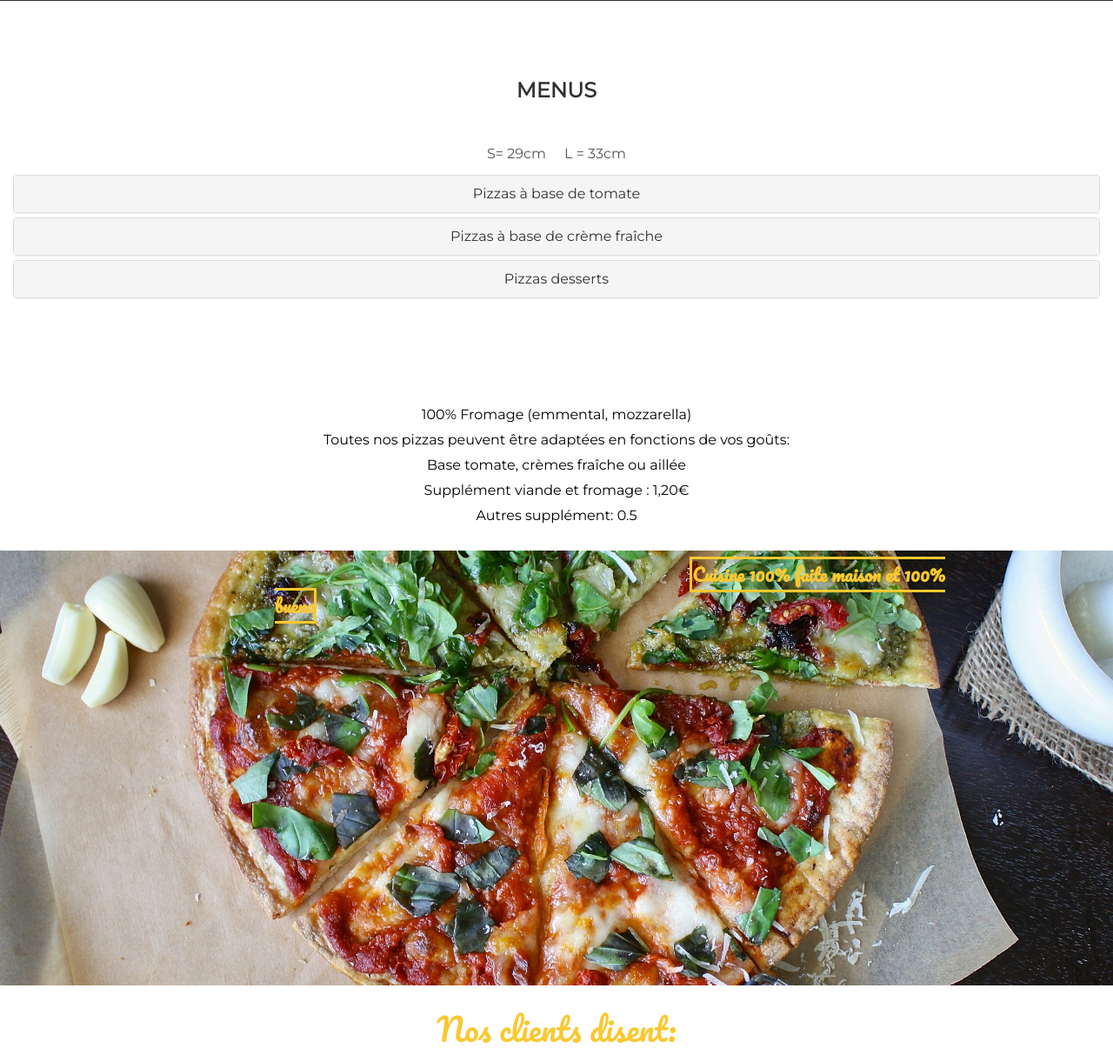
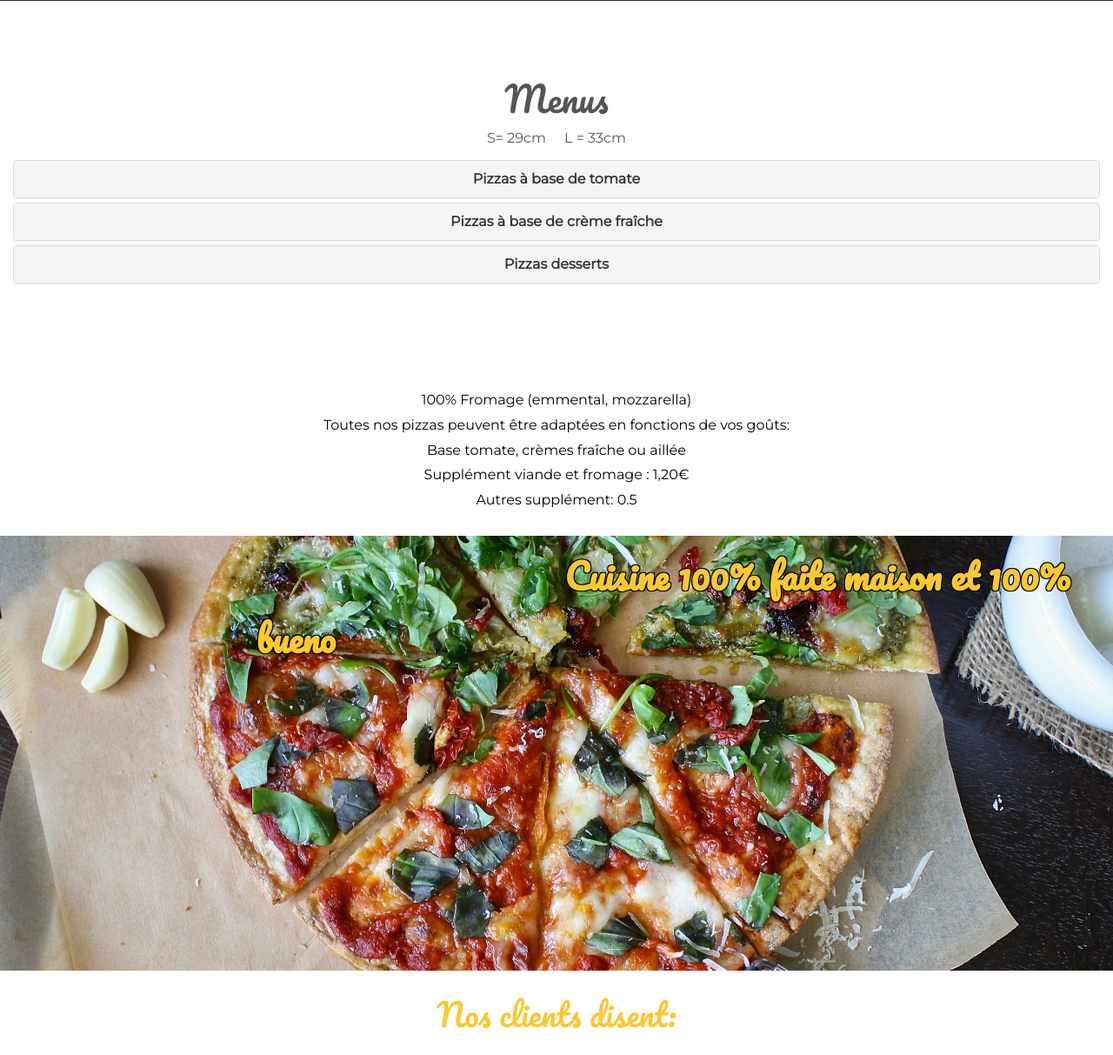
Before and after one commit to jbh225/projetcatalunapizz, a PHP site: page /projetcatalunapizz.html in a window 1280 px wide. Shown: the part 2681-3894 px from the top of the page at 87% size. Run offline with PHP 8.4, Linux system fonts and the light colour scheme; some libraries are stand-ins or nearby versions; some web fonts are replaced.

Commit message:
vrai last version

```diff
--- a/projetcatalunapizz.css
+++ b/projetcatalunapizz.css
@@ -11,7 +11,7 @@
     margin-bottom: 45px;
 }
 
-    #titreheader {
+    #titreheader{
     font-size: 80px;
     color: #DC0000;
 }
@@ -200,10 +200,11 @@
       font-weight: normal;
       color: #FAC830;
       font-family: 'Pacifico', cursive;
-      border: solid ;
+
       margin-left: 600px;
       margin-right: 600px;
-
+      font-size: 40px;
+      text-shadow: #000000 1px 1px, #000000 -1px 1px, #000000 -1px -1px, #000000 1px -1px;
     }
 
 
--- a/projetcatalunapizz.html
+++ b/projetcatalunapizz.html
@@ -85,7 +85,7 @@
 <div id="menu" class="container-fluid bg-3 text-center">
 
 
- 	<h2 class="margin menu">Menus</h2>
+ 	<h3 class="margin-menu">Menus</h3>
     <p>S= 29cm &nbsp;&nbsp;&nbsp; L = 33cm </p>
 
  <!-- Accordéons -->
@@ -96,7 +96,7 @@
 
       		<div class="panel-heading">
         		<h4 class="panel-title">
-					<a data-toggle="collapse" data-parent="#accordion" href="#collapse1">Pizzas à base de tomate </a>
+					<a data-toggle="collapse" data-parent="#accordion" href="#collapse1"><strong>Pizzas à base de tomate </strong></a>
         		</h4>
       		</div>
 
@@ -226,7 +226,7 @@
 		<div class="panel panel-default">
 			<div class="panel-heading">
 				<h4 class="panel-title">
-					<a data-toggle="collapse" data-parent="#accordion" href="#collapse2">Pizzas à base de crème fraîche</a>
+					<a data-toggle="collapse" data-parent="#accordion" href="#collapse2"><strong>Pizzas à base de crème fraîche</strong></a>
 				</h4>
 			</div>
 
@@ -297,7 +297,7 @@
 		<div class="panel panel-default">
 			<div class="panel-heading">
 				<h4 class="panel-title">
-					<a data-toggle="collapse" data-parent="#accordion" href="#collapse3">Pizzas desserts</a>
+					<a data-toggle="collapse" data-parent="#accordion" href="#collapse3"><strong>Pizzas desserts</strong></a>
 				</h4>
 			</div>
 
```
